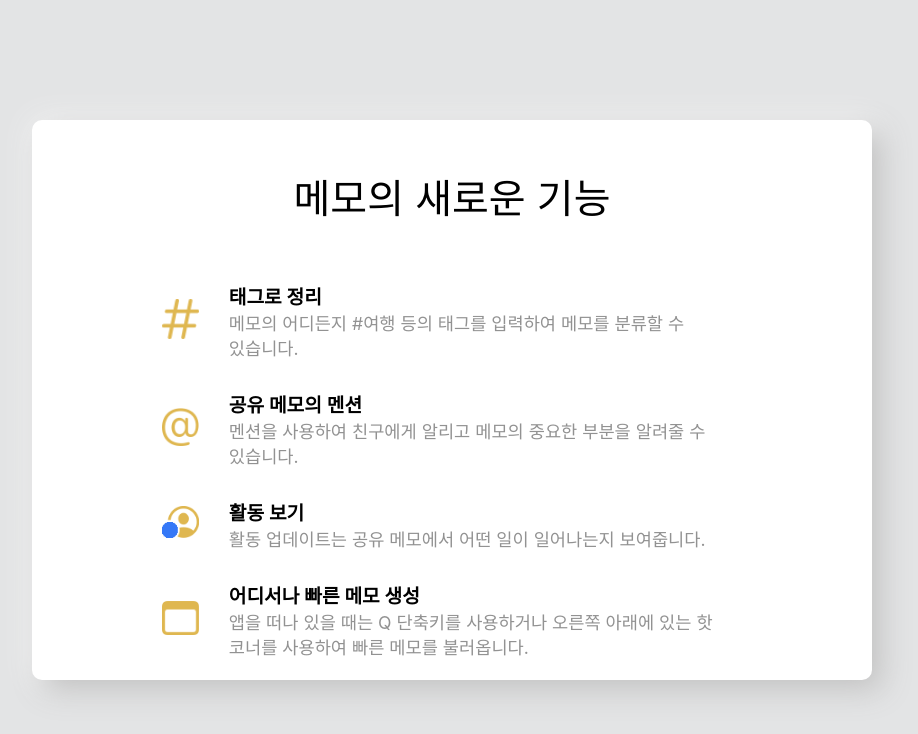
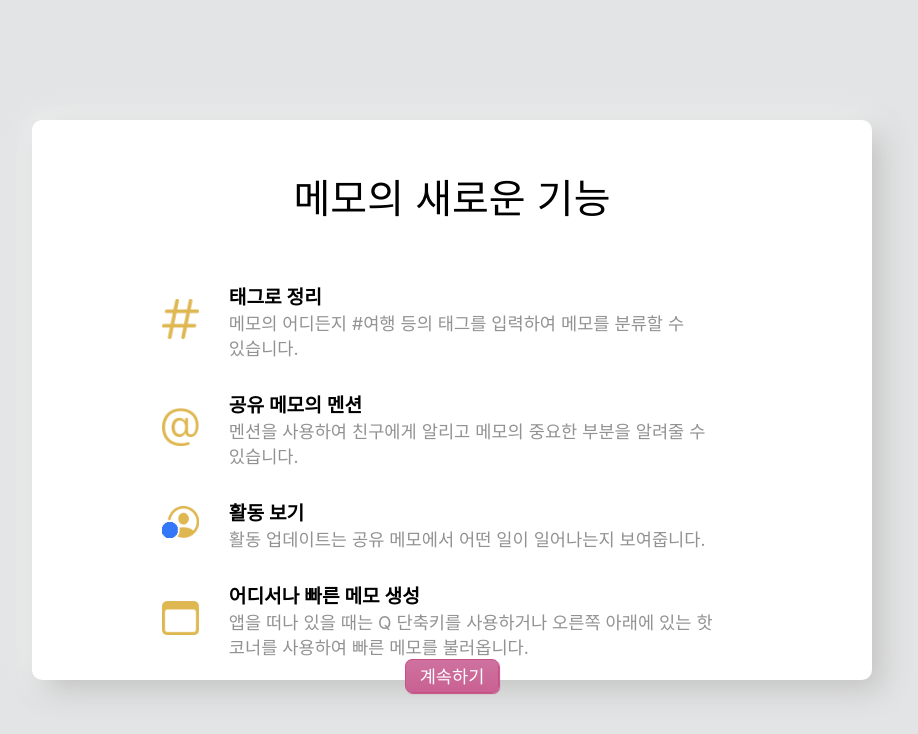
Before and after one commit to uhmseohun/macos-notes, a React (Create React App) app: page /whats-new in a window 1280 px wide. Shown: the top 734 px of the page, without its empty margins (188-1106 px from the left). Built offline with nearby package versions, Linux system fonts and the light colour scheme; a web font is replaced by a local one.

Commit message:
'계속하기' 버튼 추가

```diff
--- a/src/pages/WhatsNew.tsx
+++ b/src/pages/WhatsNew.tsx
@@ -1,5 +1,6 @@
 import React from "react";
 import styled from "styled-components";
+import Button from "../components/Button";
 
 type Feature = {
   id: number;
@@ -56,6 +57,7 @@ const WhatsNewPage: React.FC = () => {
           </FeatureIntroduction>
         </FeatureBlock>
       ))}
+      <PositionedButton secondary>계속하기</PositionedButton>
     </PageBlock>
   );
 };
@@ -66,6 +68,7 @@ const PageBlock = styled.div`
   display: flex;
   flex-direction: column;
   align-items: center;
+  height: 100%;
 `;
 
 const Title = styled.h1`
@@ -100,3 +103,7 @@ const Icon = styled.img`
   margin-right: 30px;
   width: 2.3em;
 `;
+
+const PositionedButton = styled(Button)`
+  margin-top: auto;
+`;
```
